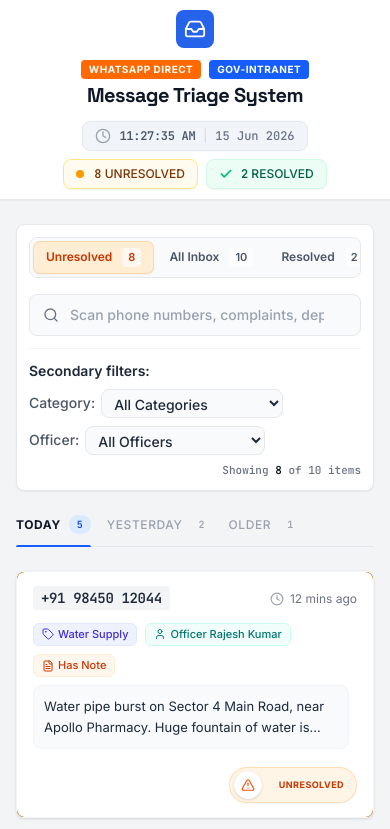
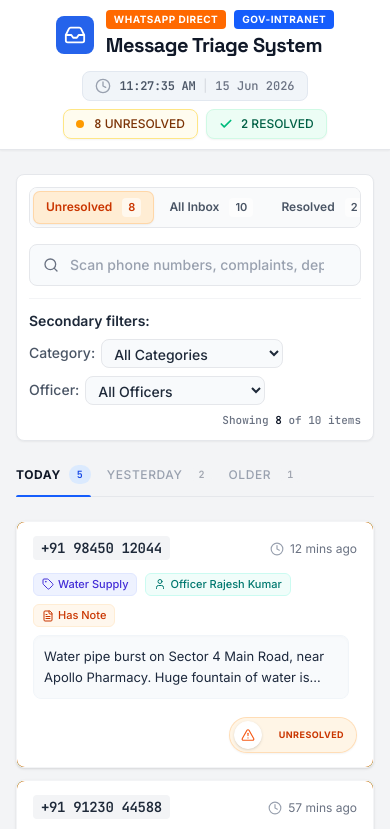
Before and after one commit to Kamiz660/message-triage-system, a Next.js app: page / in a window 390 px wide. Shown: the top 829 px of the page. Built offline with nearby package versions, Linux system fonts and the light colour scheme.

Commit message:
UX: Restore brand title inline layout, group status HUD rows on mobile, and add new messages scroll badge

```diff
--- a/src/app/page.tsx
+++ b/src/app/page.tsx
@@ -86,6 +86,24 @@ export default function App() {
   const [showSimulator, setShowSimulator] = useState(false);
   const [showShortcutsHelp, setShowShortcutsHelp] = useState(false);
   const [showSuccessToast, setShowSuccessToast] = useState<string | null>(null);
+
+  // New Messages Badge State
+  const [newMessagesCount, setNewMessagesCount] = useState(0);
+  const [isScrolledDown, setIsScrolledDown] = useState(false);
+
+  // Scroll listener to update scroll state and auto-reset new message count at top
+  useEffect(() => {
+    const handleScroll = () => {
+      if (window.scrollY > 150) {
+        setIsScrolledDown(true);
+      } else {
+        setIsScrolledDown(false);
+        setNewMessagesCount(0);
+      }
+    };
+    window.addEventListener('scroll', handleScroll);
+    return () => window.removeEventListener('scroll', handleScroll);
+  }, []);
 
   const [delayedOutIds, setDelayedOutIds] = useState<Set<string>>(new Set());
   const [dateFilter, setDateFilter] = useState<'Today' | 'Yesterday' | 'Older'>('Today');
@@ -270,6 +288,10 @@ export default function App() {
 
     setComplaints(prev => [newArrival, ...prev]);
     showToast(`New WhatsApp complaint received from ${mobileNum}`);
+
+    if (isScrolledDown) {
+      setNewMessagesCount(c => c + 1);
+    } else {
       // Auto expand newly arrived message for rapid triage
       setExpandedId(uniqueId);
       setFocusedId(uniqueId);
@@ -281,6 +303,7 @@ export default function App() {
           element.scrollIntoView({ behavior: 'smooth', block: 'nearest' });
         }
       }, 150);
+    }
   };
 
   const resetToDefaultDataset = () => {
@@ -470,12 +493,12 @@ export default function App() {
         <div className="max-w-6xl mx-auto flex flex-col items-center md:flex-row md:items-center md:justify-between gap-3 md:gap-4">
 
           {/* Brand Titles */}
-          <div className="flex flex-col items-center md:flex-row md:items-center gap-3">
+          <div className="flex items-center gap-3">
             <div className="bg-[#2563EB] text-white p-2 rounded-lg flex items-center justify-center shrink-0">
               <Inbox className="w-5.5 h-5.5" />
             </div>
-            <div className="text-center md:text-left">
-              <div className="flex items-center justify-center md:justify-start gap-2">
+            <div className="text-left">
+              <div className="flex items-center gap-2">
                 <span className="font-sans text-[10px] font-bold bg-orange-500 text-white px-2 py-0.5 rounded tracking-wider uppercase select-none">
                   WhatsApp Direct
                 </span>
@@ -490,9 +513,9 @@ export default function App() {
           </div>
 
           {/* Real-time Triage Status HUD */}
-          <div className="flex flex-wrap items-center justify-center md:justify-end gap-2 sm:gap-4 md:self-end">
+          <div className="flex flex-col items-center md:flex-row md:items-center md:justify-end gap-2 md:gap-4">
             {/* Live ticking virtual time reference */}
-            <div className="bg-slate-100 border border-slate-200 hover:border-slate-300 py-1.5 px-3 rounded-lg flex items-center gap-2 text-xs text-gray-600">
+            <div className="bg-slate-100 border border-slate-200 hover:border-slate-300 py-1.5 px-3 rounded-lg flex items-center gap-2 text-xs text-gray-600 shrink-0">
               <Clock className="w-4 h-4 text-gray-400 shrink-0" />
               <span className="font-mono font-bold tracking-tight">
                 {new Date(currentTime).toLocaleTimeString([], { hour: '2-digit', minute: '2-digit', second: '2-digit', hour12: true })}
@@ -501,8 +524,9 @@ export default function App() {
               <span className="font-mono text-gray-500 font-medium">15 Jun 2026</span>
             </div>
 
-            {/* Inbound Stats */}
-            <div className="bg-amber-50/80 border border-amber-200 py-1.5 px-3 rounded-lg flex items-center gap-2.5 text-xs text-amber-900 font-medium shadow-xs">
+            {/* Inbound Stats Badges - grouped to stay side-by-side on mobile but on a separate line from date/time */}
+            <div className="flex items-center gap-2 sm:gap-4">
+              <div className="bg-amber-50/80 border border-amber-200 py-1.5 px-3 rounded-lg flex items-center gap-2.5 text-xs text-amber-900 font-medium shadow-xs relative">
                 <div className="w-2 h-2 rounded-full bg-amber-500 animate-ping absolute" />
                 <div className="w-2 h-2 rounded-full bg-amber-500 relative" />
                 <span>
@@ -525,9 +549,28 @@ export default function App() {
                 <Keyboard className="w-4 h-4" />
               </button>
             </div>
+          </div>
 
         </div>
       </header>
+
+      {/* 1.5 FLOATING NEW MESSAGES BADGE */}
+      <AnimatePresence>
+        {newMessagesCount > 0 && (
+          <motion.button
+            initial={{ opacity: 0, y: -20, x: '-50%' }}
+            animate={{ opacity: 1, y: 0, x: '-50%' }}
+            exit={{ opacity: 0, y: -20, x: '-50%' }}
+            onClick={() => {
+              window.scrollTo({ top: 0, behavior: 'smooth' });
+              setNewMessagesCount(0);
+            }}
+            className="fixed top-20 md:top-36 left-1/2 z-35 bg-blue-600 hover:bg-blue-700 text-white text-xs font-bold px-4 py-2 rounded-full shadow-lg flex items-center gap-2 cursor-pointer transition-all border border-blue-500 outline-none select-none"
+          >
+            <span>↑ {newMessagesCount} new message{newMessagesCount > 1 ? 's' : ''} received</span>
+          </motion.button>
+        )}
+      </AnimatePresence>
 
       <main className="max-w-6xl mx-auto px-4 sm:px-6 mt-6">
 
```
Lines whose indentation alone changed are shown as unchanged.
